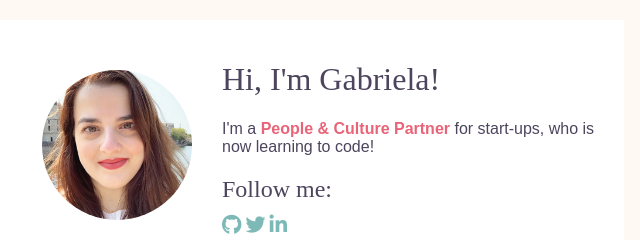
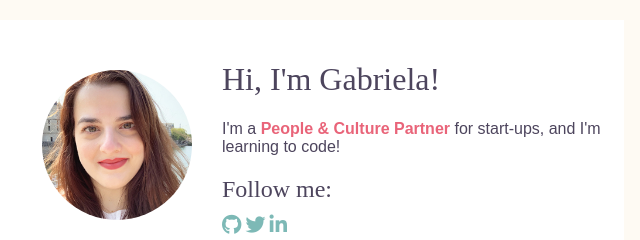
Before and after one commit to gabicards/profile, a plain HTML site: page index.html in a window 1280 px wide. Shown: the top 240 px of the page, 332-972 px from the left. Drawn offline with Linux system fonts and the light colour scheme; a web font is replaced by a local one.

Commit message:
Updated description

```diff
--- a/index.html
+++ b/index.html
@@ -19,7 +19,7 @@
       <div class="cards">
         <img class="header-img img-circle" src="images/profile.jpeg">
         <h1>Hi, I'm Gabriela!</h1>
-        <p>I'm a <b>People & Culture Partner</b> for start-ups, who is now learning to code!</p>
+        <p>I'm a <b>People & Culture Partner</b> for start-ups, and I'm learning to code!</p>
 
        <h2>Follow me:</h2>
        <ul class="list-inline">
```
